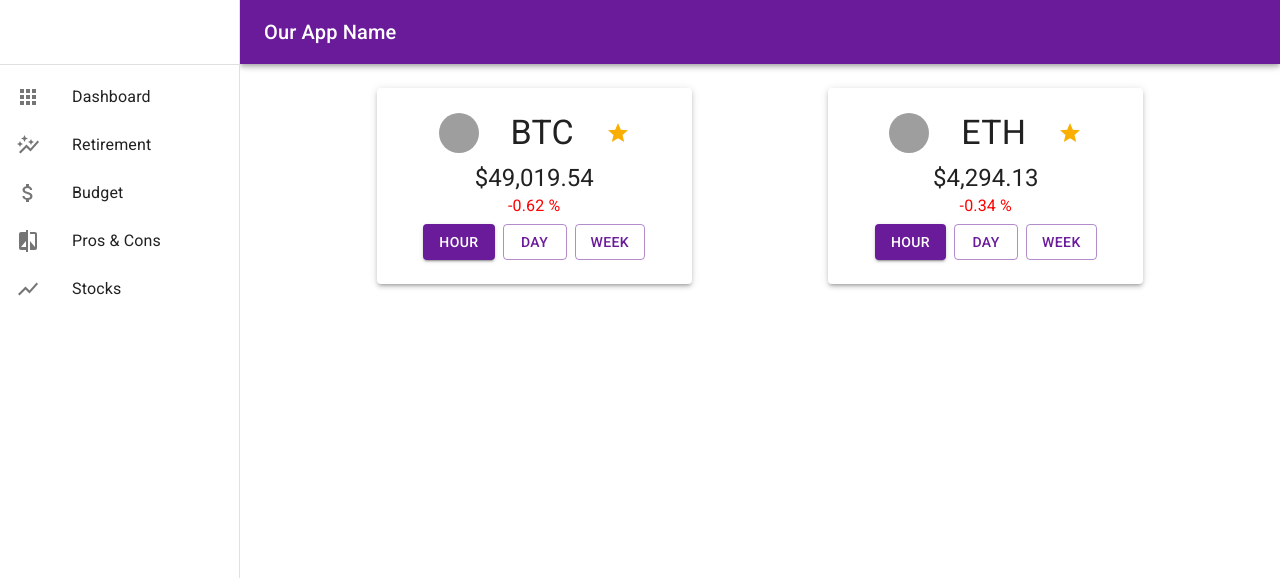
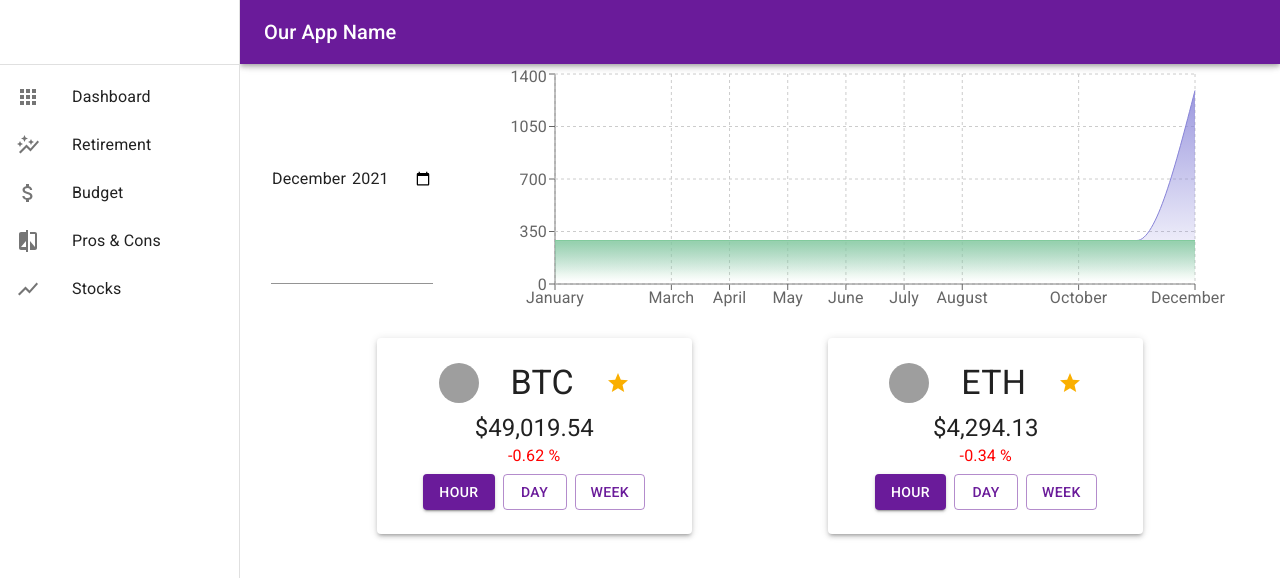
Before and after one commit to joshua-holmes/productivity-app, a React (Create React App) app: page / in a window 1280 px wide. Shown: the top 578 px of the page. Built offline with nearby package versions, Linux system fonts and the light colour scheme; no server answers; data requests are answered from the project's data file; grey boxes are pictures that could not be loaded.

Commit message:
Added income/expense area chart for dashboard. Also added month input field in dashboard. Data is plugged in.

```diff
--- a/db.json
+++ b/db.json
@@ -224,9 +224,10 @@
         "December": {
           "income": {
             "categories": {
-              "work": 1000
+              "work": 1000,
+              "Blah blah blah": 1000
             },
-            "total": 290
+            "total": 1290
           },
           "expenses": {
             "categories": {
--- a/src/App.js
+++ b/src/App.js
@@ -29,6 +29,12 @@ const theme = createTheme({
 function App() {
   const [stockFaves, setStockFaves] = useState([]);
   const [stocksData, setStocksData] = useState([]);
+
+  // Current date
+  const newDate = new Date();
+  const currentMonthValue = newDate.getMonth() + 1;
+  const currentYearValue = newDate.getFullYear();
+  const currentMonthYear = `${currentYearValue}-${currentMonthValue}`
 
   useEffect(() => {
     // initial fetch for favorites only
@@ -89,10 +95,10 @@ function App() {
                         <Route
                             path="/"
                             element={
-                  <Dashboard stockFaves={stockFaves} handleFave={handleFave} />
+                                <Dashboard stockFaves={stockFaves} handleFave={handleFave} currentMonthYear={currentMonthYear} />
                             }
                         />
-              <Route path="/budget" element={<Budget />} />
+                        <Route path="/budget" element={<Budget currentMonthYear={currentMonthYear} />} />
                         <Route path="/retirement" element={<Retirement />} />
                         <Route path="/pros-cons" element={<ProsCons />} />
                         <Route
--- a/src/components/Budget.js
+++ b/src/components/Budget.js
@@ -6,7 +6,7 @@ import { useEffect } from "react";
 import BudgetList from "./BudgetList";
 import BudgetFormBody from "./BudgetFormBody";
 
-function Budget() {
+function Budget({ currentMonthYear }) {
     // Data from server
     const [budgetData, setBudgetData] = useState()
 
@@ -17,13 +17,8 @@ function Budget() {
     // error handling
     const [isError, setIsError] = useState({ income: false, expenses: false });
 
-    // Current date
-    const newDate = new Date();
-    const currentMonthValue = newDate.getMonth() + 1;
-    const currentYearValue = newDate.getFullYear();
-
     // Date state & helper variables based off that
-    const [yearMonth, setYearMonth] = useState(`${currentYearValue}-${currentMonthValue}`);
+    const [yearMonth, setYearMonth] = useState(currentMonthYear);
     const yearValue = parseInt(yearMonth.slice(0, 4))
     const monthValue = parseInt(yearMonth.slice(-2))
     const yearToFetch = ( yearValue >= 2021 ? parseInt(yearMonth.slice(2, 4)) - 20 : null )
@@ -83,6 +78,7 @@ function Budget() {
                 }
             }
             body.data[monthName][incomeOrExpenses].categories = newCategories
+            body.data[monthName][incomeOrExpenses].total += parseFloat(form.amount)
             const config = {
                 method: "PATCH",
                 headers: {
@@ -105,7 +101,7 @@ function Budget() {
             })
         }
     }
-    function handleRemove(name, incomeOrExpenses) {
+    function handleRemove(name, amount, incomeOrExpenses) {
         // gives functionality to the trash icon button
         const categories = budgetData[monthName][incomeOrExpenses].categories;
         const newCategories = {}
@@ -120,6 +116,7 @@ function Budget() {
             }
         }
         body.data[monthName][incomeOrExpenses].categories = newCategories
+        body.data[monthName][incomeOrExpenses].total -= amount
         const config = {
             method: "PATCH",
             headers: {
--- a/src/components/BudgetList.js
+++ b/src/components/BudgetList.js
@@ -30,7 +30,7 @@ function BudgetList({ incomeOrExpenses, handleRemove, budgetData, monthName }) {
                                     {inc.amount}
                                 </TableCell>
                                 <TableCell align="right" sx={{ width: "33%" }}>
-                                    <IconButton onClick={() => handleRemove(inc.name, incomeOrExpenses)}>
+                                    <IconButton onClick={() => handleRemove(inc.name, parseFloat(inc.amount), incomeOrExpenses)}>
                                         <DeleteIcon />
                                     </IconButton>
                                 </TableCell>
--- a/src/components/Dashboard.js
+++ b/src/components/Dashboard.js
@@ -1,18 +1,55 @@
 import Grid from "@mui/material/Grid";
+import Input from "@mui/material/Input";
+import StocksCard from "./StocksCard";
+import { useEffect, useState } from "react";
+import IncomeExpenseAreaChart from "./IncomeExpenseAreaChart";
 
-import StocksCard from "./StocksCard";
+function Dashboard({ stockFaves, handleFave, currentMonthYear }) {
 
-function Dashboard({ stockFaves, handleFave }) {
+    const [ budgetData, setBudgetData ] = useState();
+
+    // Date state & helper variables based off that
+    const [ yearMonth, setYearMonth ] = useState(currentMonthYear)
+    const yearValue = parseInt(yearMonth.slice(0, 4))
+    const monthValue = parseInt(yearMonth.slice(-2))
+    const yearToFetch = ( yearValue >= 2021 ? parseInt(yearMonth.slice(2, 4)) - 20 : null )
+    const monthNamelist = [ "January", "February", "March", "April", "May", "June", "July", "August", "September", "October", "November", "December" ]
+    const monthName = monthNamelist[monthValue - 1];
 
     const renderedStockFaves = stockFaves.map((obj) => (
         <StocksCard key={obj.id} obj={obj} favedState={1} handleFave={handleFave} />
     ));
+    useEffect(() => {
+        fetch(`http://localhost:3000/budget/${yearToFetch}`)
+        .then(r => r.json())
+        .then(data => setBudgetData(data.data))
+    }, [yearToFetch])
 
-
+    function getAllBudgetDataByMonth(budgetData) {
+        const returnedArray = [];
+        for ( let month in budgetData ) {
+            returnedArray.push({
+                month: month,
+                income: budgetData[month].income.total,
+                expenses: budgetData[month].expenses.total,
+            })
+        }
+        return returnedArray;
+    }
 
     return (
-    <Grid sx={{ flexGrow: 1 }} container spacing={3}   justifyContent="space-evenly"
+        <Grid
+            sx={{ flexGrow: 1 }}
+            container spacing={3}
+            justifyContent="space-evenly"
         >
+            <Input
+                type="month"
+                value={yearMonth}
+                onChange={e => setYearMonth(e.target.value)}
+                style={{ margin: "10px 0 30px 0" }}
+            /><br/>
+            <IncomeExpenseAreaChart data={budgetData && getAllBudgetDataByMonth(budgetData)} />
             {renderedStockFaves}
 
             {/* <Grid item xs>
--- /dev/null
+++ b/src/components/IncomeExpenseAreaChart.js
@@ -0,0 +1,29 @@
+import { AreaChart, XAxis, YAxis, CartesianGrid, Tooltip, Area } from "recharts";
+
+function IncomeExpenseAreaChart({ data }) {
+    console.log(data);
+
+    return (
+        <AreaChart width={730} height={250} data={data}
+            margin={{ top: 10, right: 30, left: 0, bottom: 0 }}>
+            <defs>
+                <linearGradient id="colorUv" x1="0" y1="0" x2="0" y2="1">
+                    <stop offset="5%" stopColor="#8884d8" stopOpacity={0.8}/>
+                    <stop offset="95%" stopColor="#8884d8" stopOpacity={0}/>
+                </linearGradient>
+                <linearGradient id="colorPv" x1="0" y1="0" x2="0" y2="1">
+                    <stop offset="5%" stopColor="#82ca9d" stopOpacity={0.8}/>
+                    <stop offset="95%" stopColor="#82ca9d" stopOpacity={0}/>
+                </linearGradient>
+            </defs>
+            <XAxis dataKey="month" />
+            <YAxis />
+            <CartesianGrid strokeDasharray="3 3" />
+            <Tooltip />
+            <Area type="monotone" dataKey="income" stroke="#8884d8" fillOpacity={1} fill="url(#colorUv)" />
+            <Area type="monotone" dataKey="expenses" stroke="#82ca9d" fillOpacity={1} fill="url(#colorPv)" />
+        </AreaChart>
+    )
+}
+
+export default IncomeExpenseAreaChart;
--- a/src/components/StocksCard.js
+++ b/src/components/StocksCard.js
@@ -26,7 +26,7 @@ function StocksCard({ obj, handleFave, favedState }) {
   }
 
   // formats dollar amounts
-  var formatter = new Intl.NumberFormat('en-US', {
+  const formatter = new Intl.NumberFormat('en-US', {
     style: 'currency',
     currency: 'USD',
 
```
Lines whose indentation alone changed are shown as unchanged.
